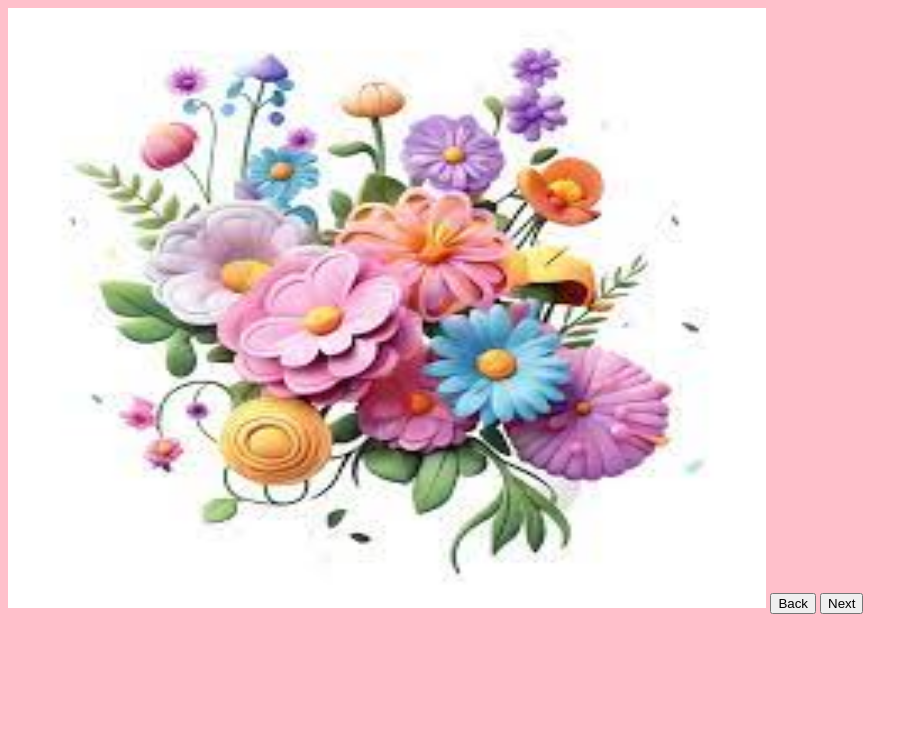
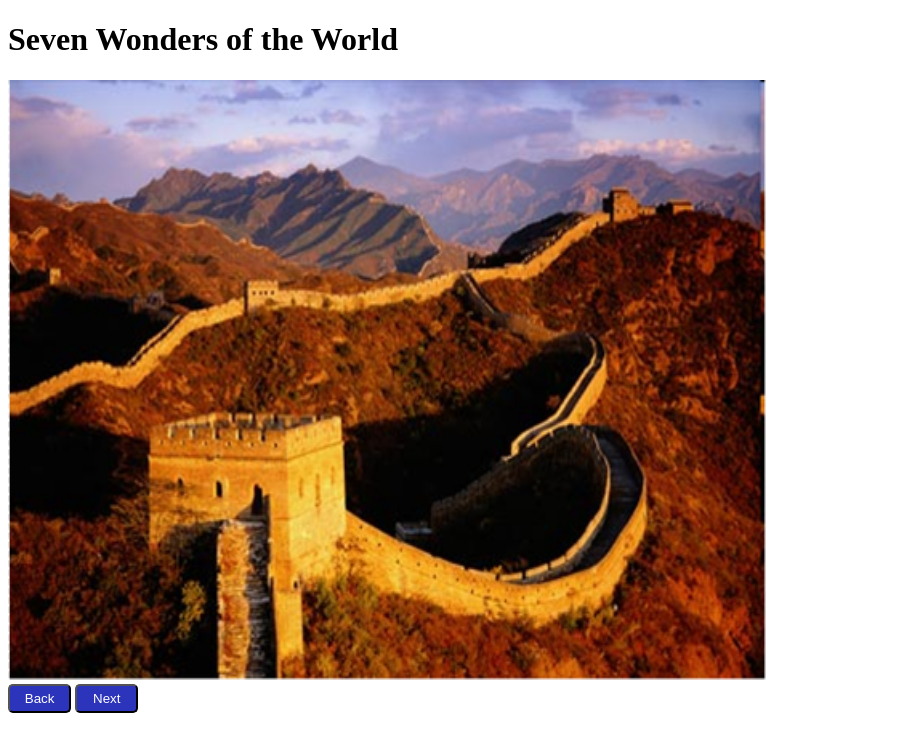
Before and after one commit to Preetiaarya/carousel-page, a plain HTML site: page index.html in a window 1280 px wide. Both pictures are taken after a click on the button "Back". Shown: the whole page, without its empty margins (0-918 px from the left). Drawn offline with Linux system fonts and the light colour scheme.

Commit message:
some changes html, css and js

```diff
--- a/index.html
+++ b/index.html
@@ -7,13 +7,18 @@
     <title>My first carousel page</title>
     <link rel="stylesheet" href="style.css">
 </head>
+<h1>Seven Wonders of the World</h1>
 
 <body>
-    <img id="images" src="Images/img1.webp" alt="" width="">
-    <button class="back">Back</button>
-    <button class="next">Next</button>
+    <div>
+        <img id="images" src="Images/Taj-Mahal-India.jpg" alt="" width="">
+    </div>
+    <div>
+        <button class="back">Back</button>
+        <button class="next">Next</button>
+    </div>
 </body>
-    <script src="index.js"></script>
+<script src="index.js"></script>
 </body>
 
 </html>
--- a/index.js
+++ b/index.js
@@ -3,36 +3,47 @@ let back = document.querySelector(".back");
 let next = document.querySelector(".next");
 
 let i = 0;
-let text = ["1", "2", "3", "4", "5", "6",]
-let array = ["Images/img1.webp", "Images/img2.webp", "Images/flower1.jpeg", "Images/flower2.jpg", "Images/image.avif", "Images/image3.jpeg"];
+let text = ["1", "2", "3", "4", "5", "6", "7"]
+let array = ["Images/Taj-Mahal-India.jpg", "Images/Christ-the-Redeemer-Brazil.jpg", "Images/Colosseum-Rome.jpg", "Images/EI-Castillo-Maxico.png", "Images/Machu-Picchu-Peru.jpeg", "Images/petra-Jordan.jpg", "Images/Wall-of-China.png"];
 // console.log(array[2])
 
 next.addEventListener("click", () => {
     // console.log("preeti")
     i++;
-    if (i >= array.length-1) i = 0;
+    if (i >= array.length - 1) i = 0;
     images.setAttribute("src", array[i]);
     images.setAttribute("alt", text[i]);
     console.log(images)
+
+    function randomColor() {
+        let colors = ["yellow", "pink", "aqua", "lightgreen", "orange","wheat"]
+        // for(leti=0; i<str.length; i++)
+        return colors[Math.floor(Math.random() * colors.length)];
+
+    }
+
+    next.addEventListener("click", () => {
+        document.body.style.backgroundColor = randomColor();
+    })
 })
 
 back.addEventListener("click", () => {
     // console.log("Kumari")
     i--;
-    if (i < 0) i = array.length-1;
+    if (i < 0) i = array.length - 1;
     images.setAttribute("src", array[i]);
     images.setAttribute("alt", text[i]);
     console.log(images)
 
+    function randomColor() {
+        let colors = ["yellow", "pink", "aqua", "lightgreen", "orange"]
+        // for(leti=0; i<str.length; i++)
+        return colors[Math.floor(Math.random() * colors.length)];
+
+    }
+
+    back.addEventListener("click", () => {
+        document.body.style.backgroundColor = randomColor();
+    })
+
 })
-
-function randomColor(){
-    let colors = ["yellow","pink","aqua","lightgreen","orange"]
-    // for(leti=0; i<str.length; i++)
-        return colors[Math.floor(Math.random()*colors.length)];
-
-}
-
-document.addEventListener("click",()=>{
-    document.body.style.backgroundColor = randomColor();
-})
--- a/style.css
+++ b/style.css
@@ -4,3 +4,10 @@ img{
     width: 60%;
     height: 600px;
 }
+button{
+    width: 5%;
+    padding: 5px;
+    background-color: rgb(45, 52, 188);
+    border-radius: 5px;
+    color: white;
+}
```
Also changed, not shown: Images/Christ-the-Redeemer-Brazil.jpg (added), Images/Colosseum-Rome.jpg (added), Images/EI-Castillo-Maxico.png (added), Images/Machu-Picchu-Peru.jpeg (added), Images/Taj-Mahal-India.jpg (added), Images/Wall-of-China.png (added), Images/flower1.jpeg (deleted), Images/flower2.jpg (deleted), Images/image.avif (deleted), Images/image2.jpeg (deleted), Images/image3.jpeg (deleted), Images/image4.jpeg (deleted), Images/image5.avif (deleted), Images/img1.webp (deleted), 2 more files.
